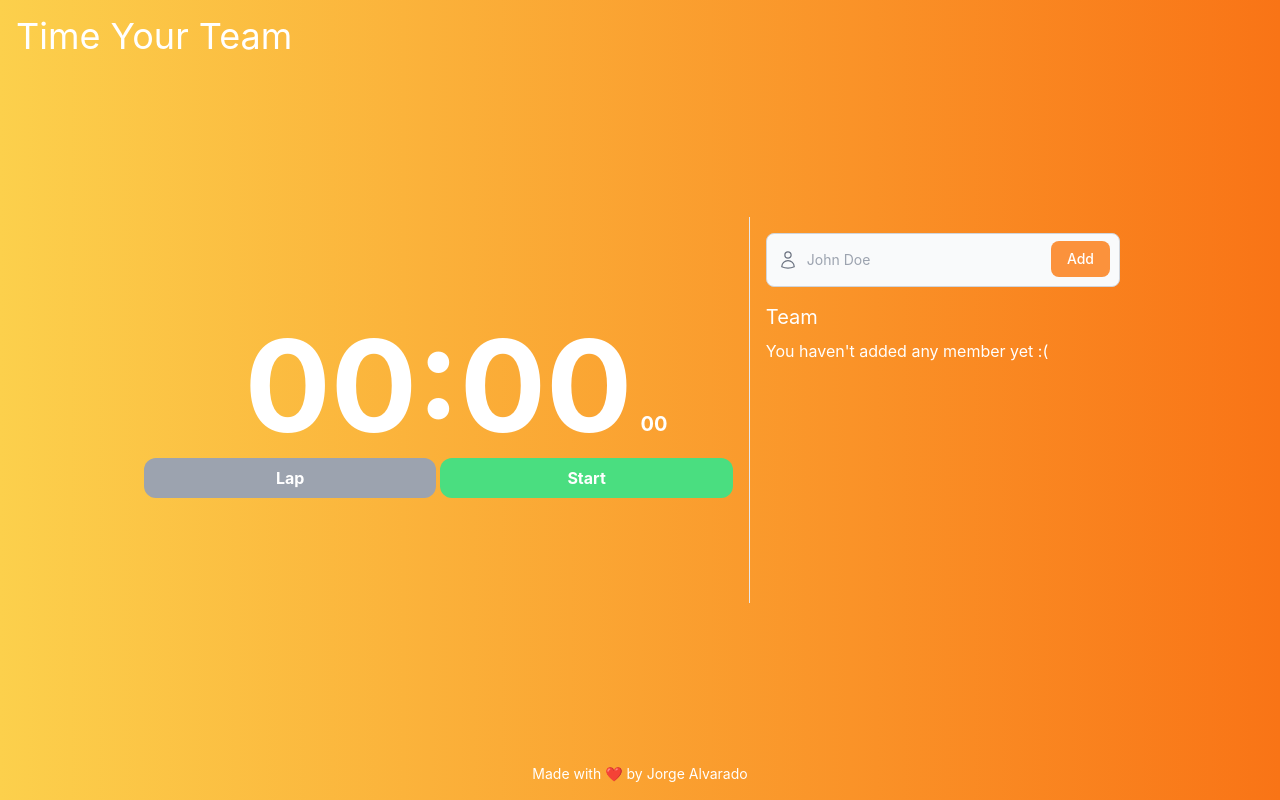
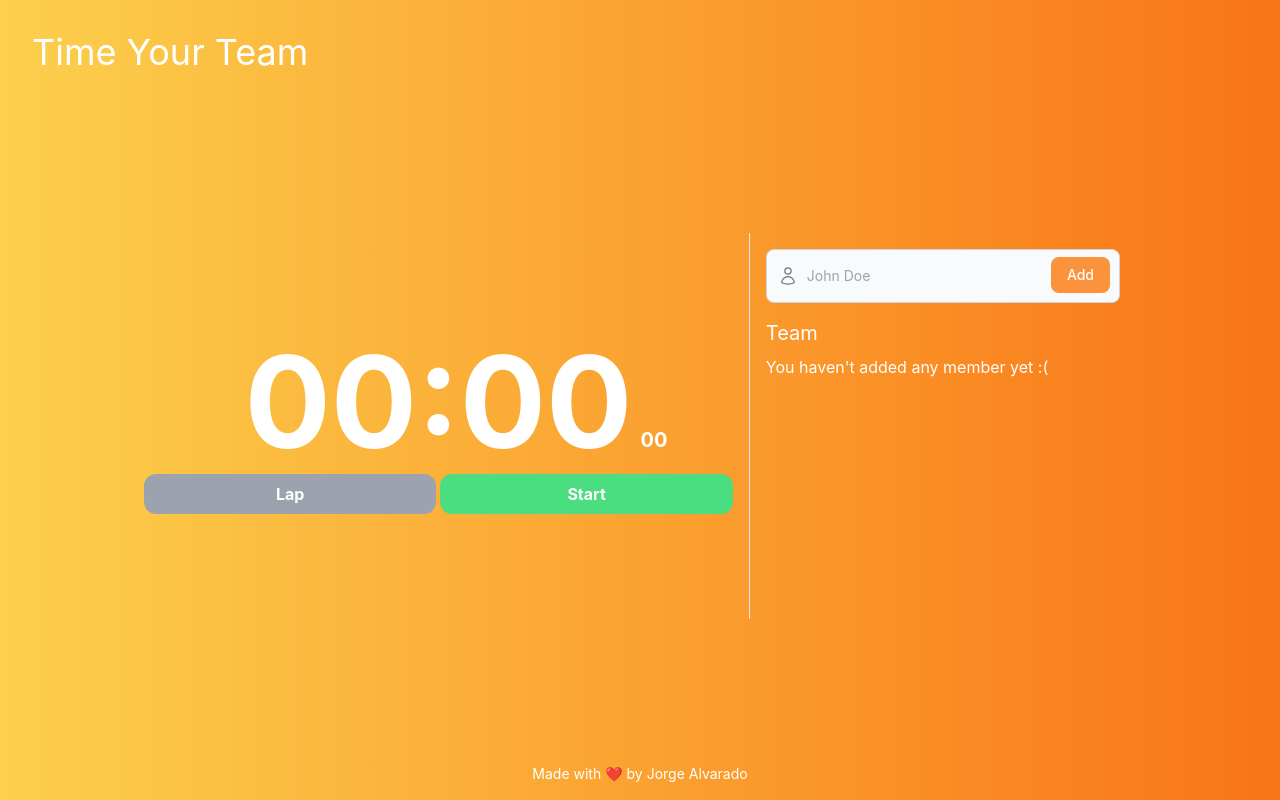
Before and after one commit to jalvaradosegura/timeyourteam, a React (Create React App) app: page / in a window 1280 px wide. Built offline with nearby package versions, Linux system fonts and the light colour scheme.

Commit message:
Remove some build warnings

```diff
--- a/package.json
+++ b/package.json
@@ -15,6 +15,7 @@
   "scripts": {
     "start": "react-scripts start",
     "build": "react-scripts build",
+    "deploy-production": "react-scripts build && scp -r ./build/* root@198.199.71.113:/var/www/timeyourteam.com/html",
     "test": "react-scripts test",
     "eject": "react-scripts eject"
   },
--- a/src/components/Footer.js
+++ b/src/components/Footer.js
@@ -6,6 +6,7 @@ const Footer = () => {
         className="hover:text-slate-200"
         href="https://jorgealvarado.me/"
         target="_blank"
+        rel="noreferrer"
       >
         Jorge Alvarado
       </a>
--- a/src/components/Navbar.js
+++ b/src/components/Navbar.js
@@ -1,6 +1,6 @@
 const Navbar = () => {
   return (
-    <nav className="p-4">
+    <nav className="p-8 ">
       <h1 className="text-4xl text-white text-center sm:text-left select-all">
         Time Your Team
       </h1>
--- a/src/components/Team.js
+++ b/src/components/Team.js
@@ -26,7 +26,7 @@ const Team = ({ memberIdx, members }) => {
                   key={idx}
                   className={
                     "flex grid grid-cols-2 w-full gap-2 " +
-                    (memberIdx == idx
+                    (memberIdx === idx
                       ? "px-2 bg-green-400 bg-opacity-20 rounded"
                       : "")
                   }
```
